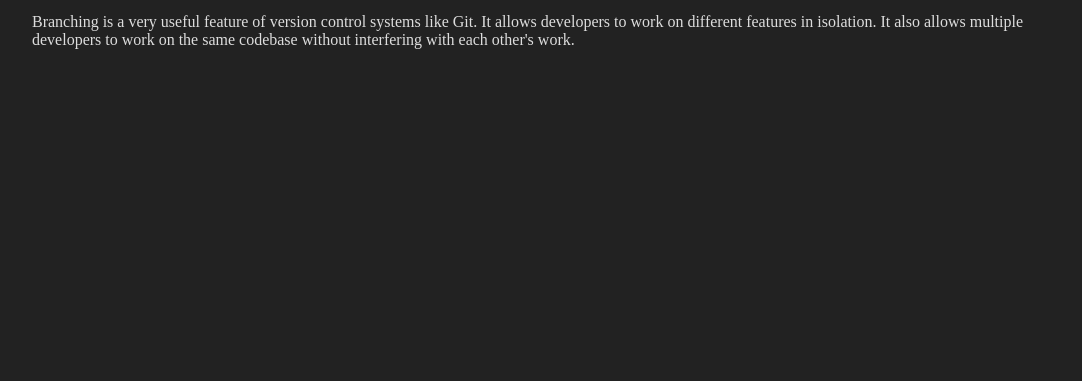
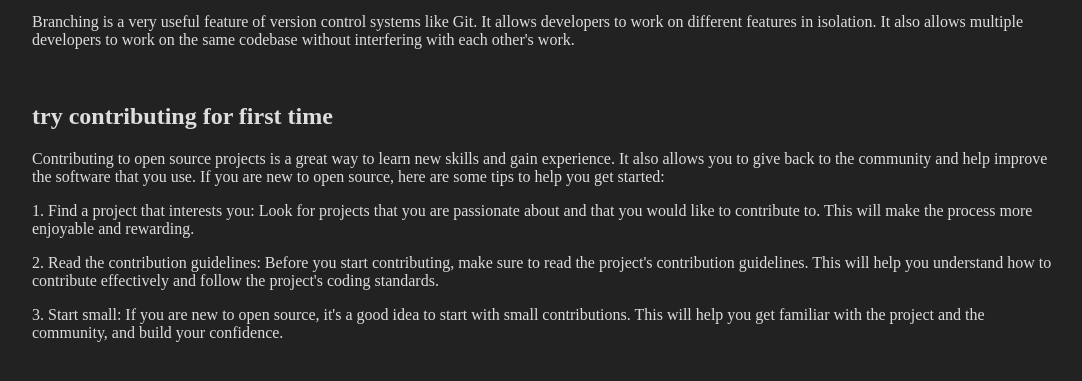
Before and after one commit to QuackersNCheese/Collaborate, a plain HTML site: page index.html in a window 1280 px wide. Shown: the part 119-500 px from the top of the page, without its empty margins (96-1178 px from the left). Drawn offline with Linux system fonts and the light colour scheme.

Commit message:
update index.html with another heading

```diff
--- a/index.html
+++ b/index.html
@@ -11,5 +11,11 @@
     <p>Branch is a part of the code that is isolated from the main code. It is used to develop new features without affecting the main code. Once the feature is developed, it can be merged with the main code.</p>
     <p>Branching is a very useful feature of version control systems like Git. It allows developers to work on different features in isolation. It also allows multiple developers to work on the same codebase without interfering with each other's work.</p>
     <br>
+    <h2>try contributing for first time</h2>
+    <p>Contributing to open source projects is a great way to learn new skills and gain experience. It also allows you to give back to the community and help improve the software that you use. If you are new to open source, here are some tips to help you get started:</p>
+    <p>1. Find a project that interests you: Look for projects that you are passionate about and that you would like to contribute to. This will make the process more enjoyable and rewarding.</p>
+    <p>2. Read the contribution guidelines: Before you start contributing, make sure to read the project's contribution guidelines. This will help you understand how to contribute effectively and follow the project's coding standards.</p>
+    <p>3. Start small: If you are new to open source, it's a good idea to start with small contributions. This will help you get familiar with the project and the community, and build your confidence.</p>
+    <br>
 </body>
 </html>
```
